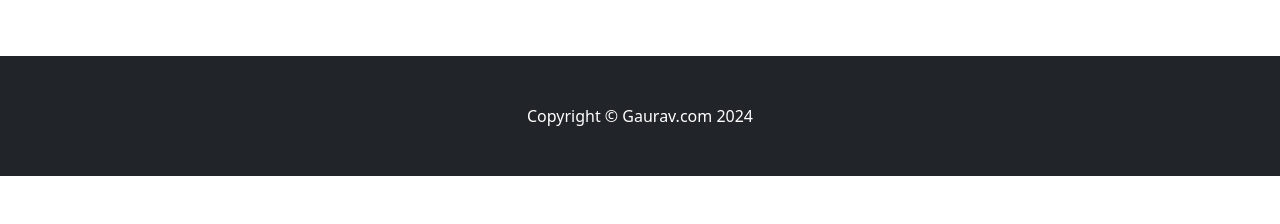
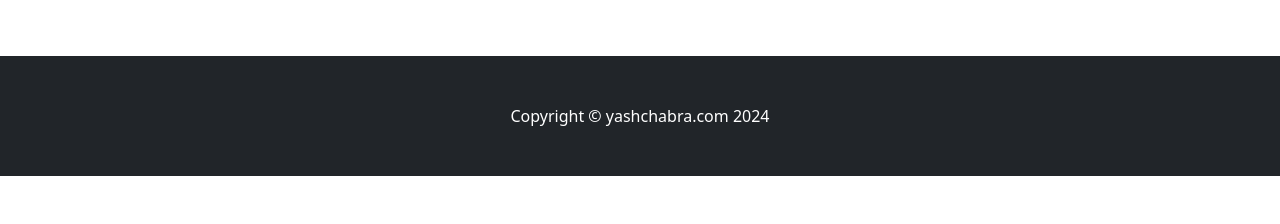
Before and after one commit to Gaurav112002/Share-Book-Project, a Django app: page /cart/ in a window 1280 px wide. Shown: the part 576-800 px from the top of the page. Run offline with Django 4.2, Linux system fonts and the light colour scheme; data that the repository does not hold is empty; some libraries are stand-ins or nearby versions.

Commit message:
Update base.html

```diff
--- a/store/templates/base.html
+++ b/store/templates/base.html
@@ -41,7 +41,7 @@
     <footer class="py-5 bg-dark">
         <div class="container">
 
-            <p class="m-0 text-center text-white">Copyright &copy; Gaurav.com 2024</p>
+            <p class="m-0 text-center text-white">Copyright &copy; yashchabra.com 2024</p>
         </div>
     </footer>
     <!-- Bootstrap core JS-->
```
